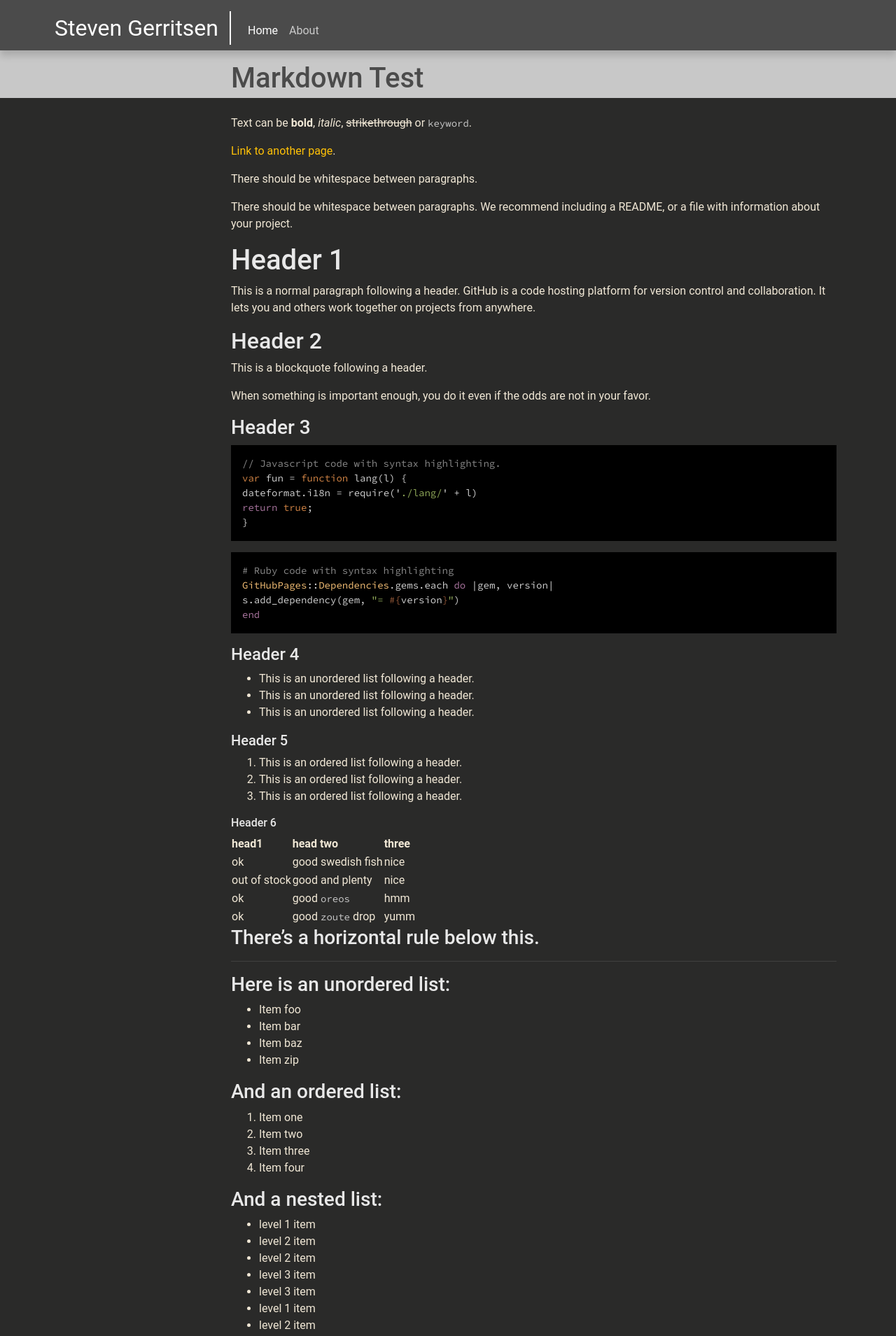
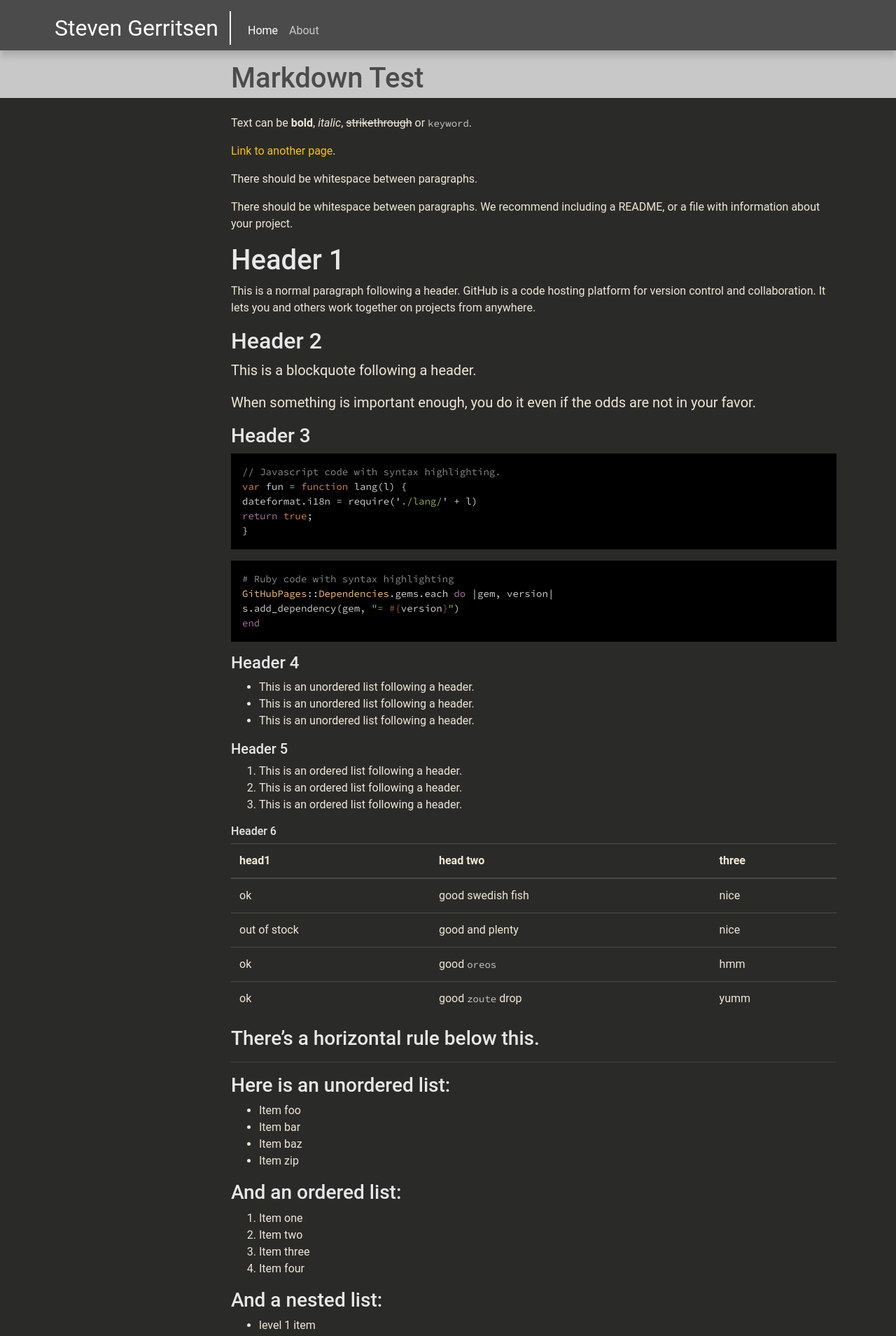
Before and after one commit to Steeff0/steeff0.github.io, a Jekyll site: the page built from pages/markdown-test.md, in a window 1280 px wide. Shown: the top 1909 px of the page at 70% size. Built offline with Jekyll 4.4.1, drawn with Linux system fonts in a browser that asks for light colours; some web fonts are replaced.

Commit message:
Style blockquotes

```diff
--- a/_config.yml
+++ b/_config.yml
@@ -10,12 +10,16 @@ timezone: Europe/Amsterdam
 
 show_excerpts: true
 
-# Build settings
+# Conversion
 markdown: kramdown
 theme: jekyll-theme-midnight
 plugins:
   - jekyll-feed
   - jekyll-sitemap
+
+# Markdown Processors
+kramdown:
+  footnote_backlink     : ""
 
 # Exclude from processing.
 exclude:
--- a/_sass/_customize.scss
+++ b/_sass/_customize.scss
@@ -1,3 +1,4 @@
+@import "custom/element-extends";
 @import "custom/footer";
 @import "custom/grid";
 @import "custom/icons";
--- /dev/null
+++ b/_sass/custom/_element-extends.scss
@@ -0,0 +1,7 @@
+table{
+  @extend .table;
+}
+
+blockquote{
+  @extend .blockquote
+}
```
